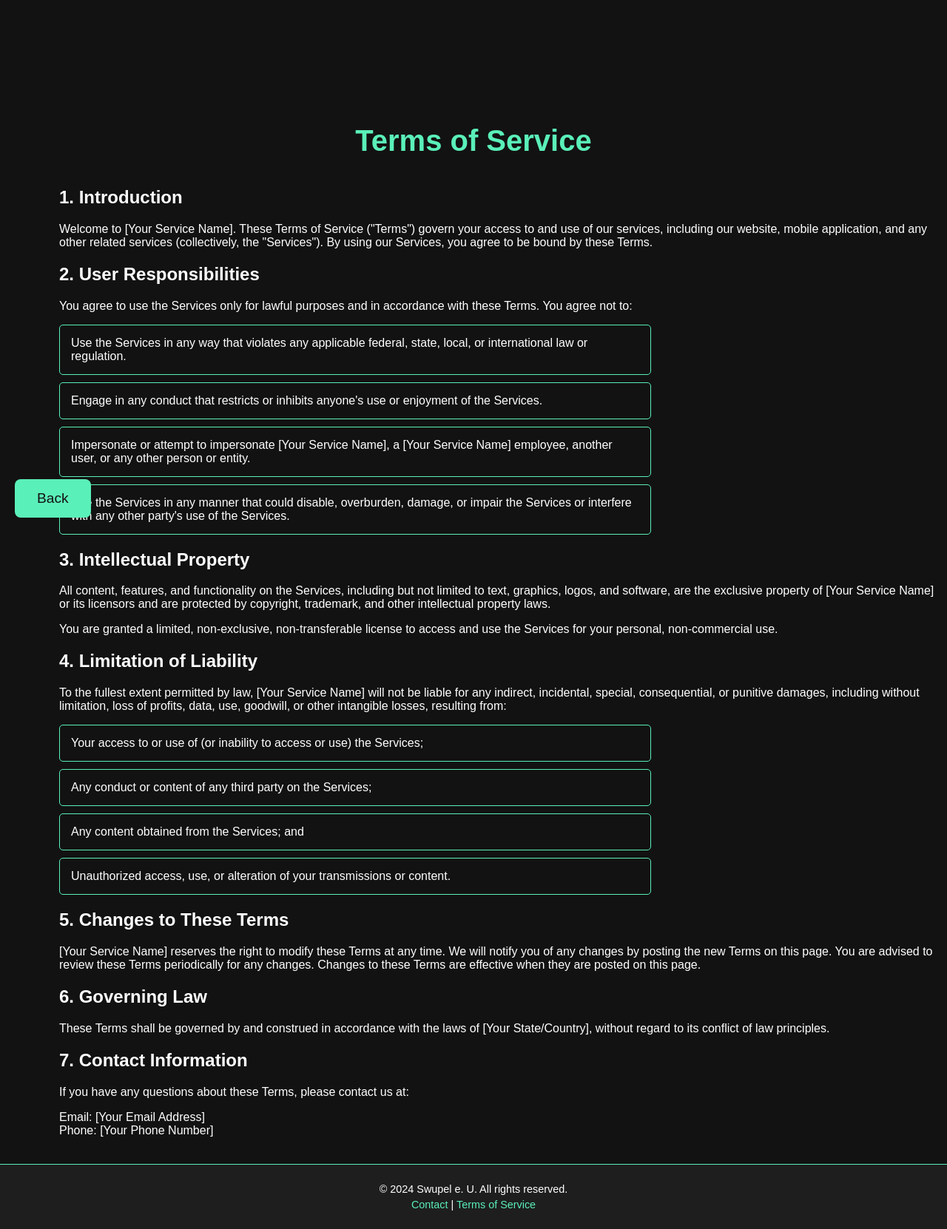
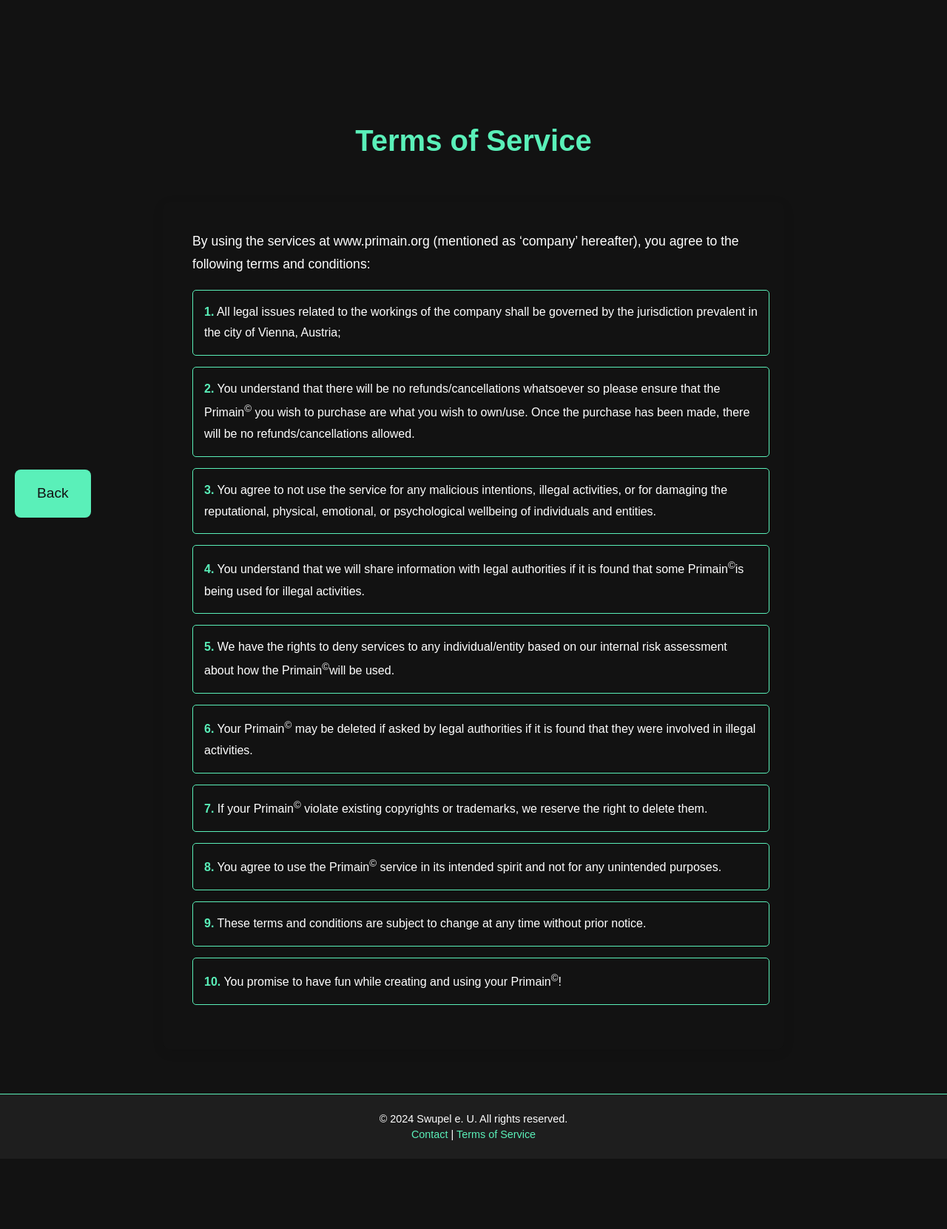
Before and after one commit to swupel/primain-service, a Flask app: page /TOS in a window 1280 px wide. Shown: the whole page at 74% size. After the commit the page ends 1542 px from the top, so only its background shows below. Run offline with Flask 3, Linux system fonts and the light colour scheme; the visitor is signed in with stand-in values (Sample User, id 1); parts of the project's set-up code (start-up, migrations or seed data) failed here and were passed over.

Commit message:
multiple changes

```diff
--- a/app.py
+++ b/app.py
@@ -672,6 +672,11 @@ def register_primain():
                         flash('You have already added this Address to your Primain!', 'danger')
                     else:
                         try:
+
+                            if chain in json.loads(primain.address):
+                                flash('You only have one Primain per Network!', 'danger')
+                                return render_template('register_primain.html')
+
                             # Update existing Primain with new data
                             new_address = json.loads(primain.address)
                             new_address.append(address)
@@ -724,7 +729,6 @@ def check_primain_availability():
 def check_username_availability():
     """Check if the Primain name is available."""
     username = request.args.get('username')
-    print(username)
     if username:
         # Check if the Primain already exists in the database
         user = User.query.filter_by(username=username).first()
@@ -942,14 +946,35 @@ def generate_affiliate_link():
     return affiliate_link  # Logic to generate an affiliate link for the user
 
 @app.route('/TOS')
-@login_required
 def terms_of_service():
     return render_template("TOS.html")
 
 @app.route('/contact')
-@login_required
 def contact():
     return render_template("contact.html")
+
+@app.route('/submit_contact_form', methods=['POST'])
+def submit_contact_form():
+    email=request.form["email"]
+    name=request.form["name"]
+    message=request.form["message"]
+
+    msg = Message(
+        f'Support Request from {name}',
+        recipients=["anton.graller@swupelpms.com"],
+    )
+    msg.html = f"""
+    <html>
+        <body>
+            <p>Email of person in need: {email}</p>
+            <p>Name of person in need: {name}</p>
+            <p>Message of person in need: {message} </p>
+        </body>
+    </html>
+    """
+    mail.send(msg)
+    flash('We have received your Message and we will get back to you via the provided email!', 'success')
+    return render_template("contact.html"), 201
 
 # Run file if executed directly
 if __name__ == '__main__':
--- a/templates/TOS.html
+++ b/templates/TOS.html
@@ -6,57 +6,54 @@ Terms of Service
 
 {% block content %}
 <header>
-    <h1>Terms of Service</h1>
+    <h1 style="font-size: 2.5rem; font-weight: bold; color: #5af0b9;">Terms of Service</h1>
 </header>
-<main class="content-padding">
-    <section id="introduction">
-        <h2>1. Introduction</h2>
-        <p>Welcome to [Your Service Name]. These Terms of Service ("Terms") govern your access to and use of our services, including our website, mobile application, and any other related services (collectively, the "Services"). By using our Services, you agree to be bound by these Terms.</p>
-    </section>
 
-    <section id="user-responsibilities">
-        <h2>2. User Responsibilities</h2>
-        <p>You agree to use the Services only for lawful purposes and in accordance with these Terms. You agree not to:</p>
-        <ul>
-            <li>Use the Services in any way that violates any applicable federal, state, local, or international law or regulation.</li>
-            <li>Engage in any conduct that restricts or inhibits anyone's use or enjoyment of the Services.</li>
-            <li>Impersonate or attempt to impersonate [Your Service Name], a [Your Service Name] employee, another user, or any other person or entity.</li>
-            <li>Use the Services in any manner that could disable, overburden, damage, or impair the Services or interfere with any other party's use of the Services.</li>
-        </ul>
-    </section>
+<main class="content-padding" style="max-width: 800px; margin: 40px auto; padding: 20px; background-color: #121212; border-radius: 10px; box-shadow: 0 4px 15px rgba(0, 0, 0, 0.1); font-family: 'Arial', sans-serif; color: #ffffff; line-height: 1.8;">
+    <p style="font-size: 1.1em; padding-left: 20px">By using the services at www.primain.org (mentioned as ‘company’ hereafter), you agree to the following terms and conditions:</p>
 
-    <section id="intellectual-property">
-        <h2>3. Intellectual Property</h2>
-        <p>All content, features, and functionality on the Services, including but not limited to text, graphics, logos, and software, are the exclusive property of [Your Service Name] or its licensors and are protected by copyright, trademark, and other intellectual property laws.</p>
-        <p>You are granted a limited, non-exclusive, non-transferable license to access and use the Services for your personal, non-commercial use.</p>
-    </section>
+    <ol style="list-style-type: none; margin-left: 20px; padding-left: 0;"> <!-- No automatic numbering -->
+        <li style="margin-bottom: 15px;">
+            <span style="font-weight: bold; color: #5af0b9;">1.</span> All legal issues related to the workings of the company shall be governed by the jurisdiction prevalent in the city of Vienna, Austria;
+        </li>
+        <li style="margin-bottom: 15px;">
+            <span style="font-weight: bold; color: #5af0b9;">2.</span> You understand that there will be no refunds/cancellations whatsoever so please ensure that the Primain<sup>©</sup> you wish to purchase are what you wish to own/use. Once the purchase has been made, there will be no refunds/cancellations allowed.
+        </li>
+        <li style="margin-bottom: 15px;">
+            <span style="font-weight: bold; color: #5af0b9;">3.</span> You agree to not use the service for any malicious intentions, illegal activities, or for damaging the reputational, physical, emotional, or psychological wellbeing of individuals and entities.
+        </li>
+        <li style="margin-bottom: 15px;">
+            <span style="font-weight: bold; color: #5af0b9;">4.</span> You understand that we will share information with legal authorities if it is found that some Primain<sup>©</sup>is being used for illegal activities.
+        </li>
+        <li style="margin-bottom: 15px;">
+            <span style="font-weight: bold; color: #5af0b9;">5.</span> We have the rights to deny services to any individual/entity based on our internal risk assessment about how the Primain<sup>©</sup>will be used.
+        </li>
+        <li style="margin-bottom: 15px;">
+            <span style="font-weight: bold; color: #5af0b9;">6.</span> Your Primain<sup>©</sup> may be deleted if asked by legal authorities if it is found that they were involved in illegal activities.
+        </li>
+        <li style="margin-bottom: 15px;">
+            <span style="font-weight: bold; color: #5af0b9;">7.</span> If your Primain<sup>©</sup> violate existing copyrights or trademarks, we reserve the right to delete them.
+        </li>
+        <li style="margin-bottom: 15px;">
+            <span style="font-weight: bold; color: #5af0b9;">8.</span> You agree to use the Primain<sup>©</sup> service in its intended spirit and not for any unintended purposes.
+        </li>
+        <li style="margin-bottom: 15px;">
+            <span style="font-weight: bold; color: #5af0b9;">9.</span> These terms and conditions are subject to change at any time without prior notice.
+        </li>
+        <li style="margin-bottom: 15px;">
+            <span style="font-weight: bold; color: #5af0b9;">10.</span> You promise to have fun while creating and using your Primain<sup>©</sup>!
+        </li>
+    </ol>
 
-    <section id="limitation-of-liability">
-        <h2>4. Limitation of Liability</h2>
-        <p>To the fullest extent permitted by law, [Your Service Name] will not be liable for any indirect, incidental, special, consequential, or punitive damages, including without limitation, loss of profits, data, use, goodwill, or other intangible losses, resulting from:</p>
-        <ul>
-            <li>Your access to or use of (or inability to access or use) the Services;</li>
-            <li>Any conduct or content of any third party on the Services;</li>
-            <li>Any content obtained from the Services; and</li>
-            <li>Unauthorized access, use, or alteration of your transmissions or content.</li>
-        </ul>
-    </section>
+    {% if current_user.is_authenticated %}
+    <div style="text-align: center; margin-top: 40px;">
+        <a href="/home" class="back-button" style="padding: 15px 30px; background-color: #5af0b9; color: #121212; border-radius: 8px; text-decoration: none; font-size: 1.2rem; transition: background-color 0.3s;">Back</a>
+    </div>
+    {% else %}
+    <div style="text-align: center; margin-top: 40px;">
+        <a href="/" class="back-button" style="padding: 15px 30px; background-color: #5af0b9; color: #121212; border-radius: 8px; text-decoration: none; font-size: 1.2rem; transition: background-color 0.3s;">Back</a>
+    </div>
+    {% endif %}
 
-    <section id="changes-to-terms">
-        <h2>5. Changes to These Terms</h2>
-        <p>[Your Service Name] reserves the right to modify these Terms at any time. We will notify you of any changes by posting the new Terms on this page. You are advised to review these Terms periodically for any changes. Changes to these Terms are effective when they are posted on this page.</p>
-    </section>
-
-    <section id="governing-law">
-        <h2>6. Governing Law</h2>
-        <p>These Terms shall be governed by and construed in accordance with the laws of [Your State/Country], without regard to its conflict of law principles.</p>
-    </section>
-
-    <section id="contact-information">
-        <h2>7. Contact Information</h2>
-        <p>If you have any questions about these Terms, please contact us at:</p>
-        <p>Email: [Your Email Address]<br>Phone: [Your Phone Number]</p>
-    </section>
-    <a href="/home" class="back-button">Back</a>
 </main>
 {% endblock %}
--- a/templates/index.html
+++ b/templates/index.html
@@ -11,6 +11,6 @@
         <a href="/view_owned_primains" class="button">View owned Primains</a>
         <a href="/" class="button">Primain to Address</a>
     </div>
-    <p><a href="{{ url_for('about') }}">What is all this? Check our F.A.Q!</a></p>
+    <p><a href="{{ url_for('about') }}">What Are Primains? Check Out Our FAQs</a></p>
 </main>
 {% endblock %}
--- a/templates/view_owned_primains.html
+++ b/templates/view_owned_primains.html
@@ -21,6 +21,6 @@
     {% else %}
         <p class="message message-info">No Primains found for this user.</p>
     {% endif %}
-    <a href="/home" class="back-button">Home</a>
+    <a href="/home" class="back-button">Back</a>
 </main>
 {% endblock %}
```
Also changed, not shown: static/style.css (+35 -0 lines), templates/add_primain.html (+44 -23 lines), templates/contact.html (+36 -9 lines), templates/get_address.html (+8 -2 lines), templates/register_primain.html (+20 -23 lines).
